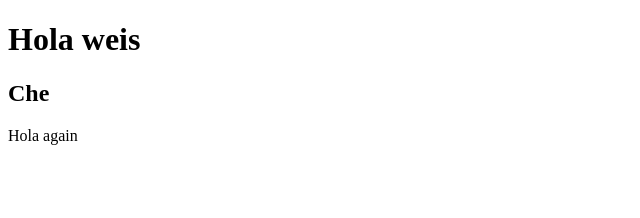
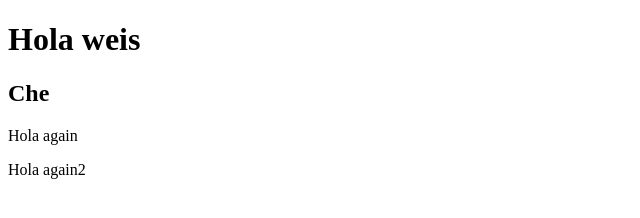
Before and after one commit to ali-hourag/calendar-hamilton, a plain HTML site: page index.html in a window 1280 px wide. Shown: the whole page, without its empty margins (0-640 px from the left). Drawn offline with Linux system fonts and the light colour scheme.

Commit message:
testing 2

```diff
--- a/index.html
+++ b/index.html
@@ -7,10 +7,10 @@
     <title>Document</title>
   </head>
 
-<body>
+  <body>
     <h1>Hola weis</h1>
     <h2>Che</h2>
     <p>Hola again</p>
-</body>
-
+    <p>Hola again2</p>
+  </body>
 </html>
```
